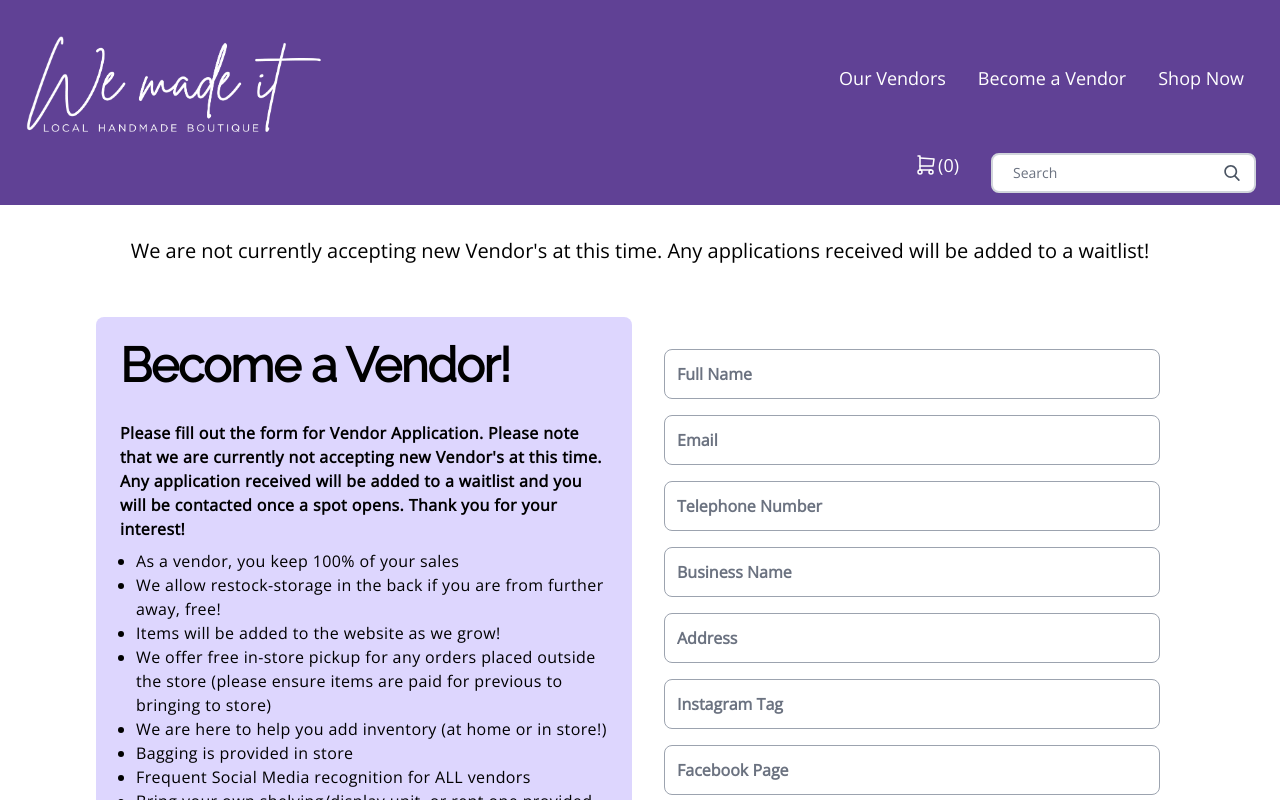
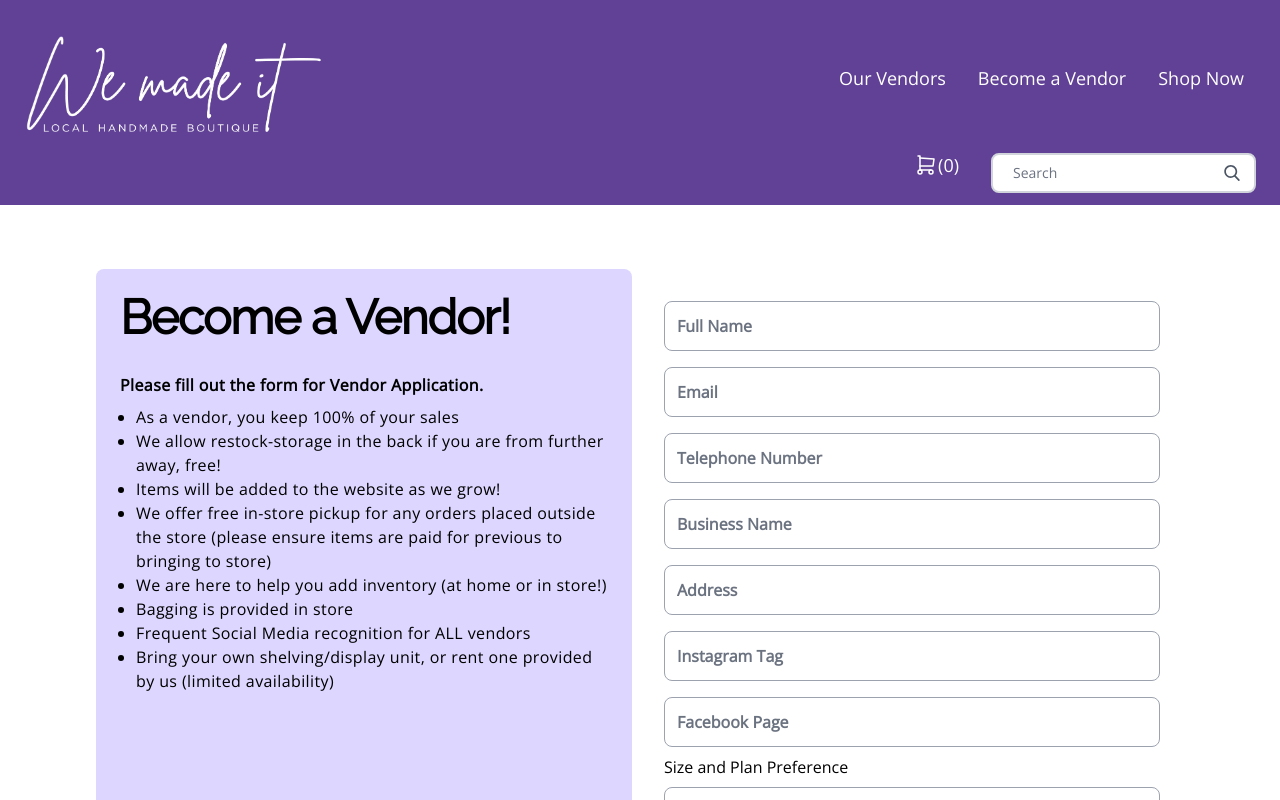
Before and after one commit to kellenwiltshire/we-made-it, a Next.js app: page /Vendors/becomevendor in a window 1280 px wide. Shown: the top 800 px of the page. Built offline with nearby package versions, Linux system fonts and the light colour scheme.

Commit message:
Open Vendor Applications

```diff
--- a/components/Forms/BecomeVendor.js
+++ b/components/Forms/BecomeVendor.js
@@ -21,11 +21,12 @@ function BecomeVendor() {
 
 									<div className='flex items-center mt-8 text-black dark:text-gray-400'>
 										<div className='text-md tracking-wide font-semibold w-full font-body'>
-											Please fill out the form for Vendor Application. Please
+											Please fill out the form for Vendor Application.
+											{/* Please
 											note that we are currently not accepting new Vendor's at
 											this time. Any application received will be added to a
 											waitlist and you will be contacted once a spot opens.
-											Thank you for your interest!
+											Thank you for your interest! */}
 										</div>
 									</div>
 
--- a/pages/Vendors/becomevendor.js
+++ b/pages/Vendors/becomevendor.js
@@ -6,10 +6,10 @@ function becomevendor({ cart }) {
 	return (
 		<Layout cart={cart} title='Become A Vendor || We Made It'>
 			<div className='flex flex-row flex-wrap justify-center'>
-				<h1 className='text-center text-xl mt-5 font-body'>
+				{/* <h1 className='text-center text-xl mt-5 font-body'>
 					We are not currently accepting new Vendor's at this time. Any
 					applications received will be added to a waitlist!
-				</h1>
+				</h1> */}
 				<BecomeVendor />
 			</div>
 		</Layout>
```
